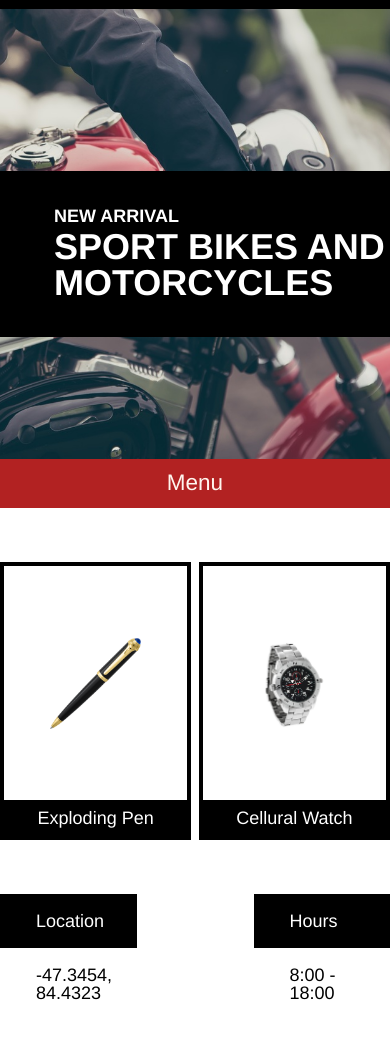
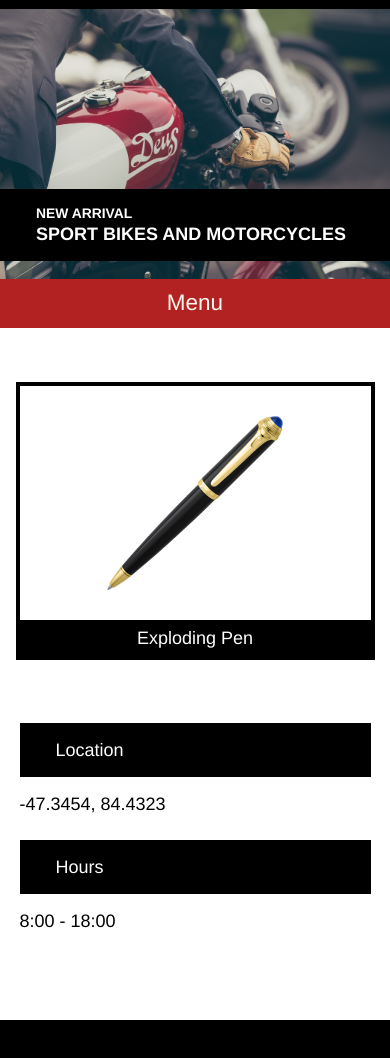
Before and after one commit to IrinaKostevich/codecademy-secret-agent-supply, a plain HTML site: page src/index.html in a window 390 px wide. Shown: the part 42-1100 px from the top of the page. Drawn offline with Linux system fonts and the light colour scheme.

Commit message:
Responsive design for 480px added

```diff
--- a/src/index.html
+++ b/src/index.html
@@ -40,35 +40,35 @@
                 <div class="goods-image">
                     <img src="./images/pen.png" alt="pen picture">
                 </div>
-                <span>Exploding Pen</span>
+                <span class="goods-description">Exploding Pen</span>
             </div>
             <div class="goods" id="apparel">
                 <div class="goods-image">
                     <img src="./images/watch.png" alt="cellural watch picture">
                 </div>
-                <span>Cellural Watch</span>
+                <span class="goods-description">Cellural Watch</span>
             </div>
             <div class="goods" id="eyewear">
                 <div class="goods-image">
                     <img src="./images/glasses.png" alt="sunglasses picture">
                 </div>
-                <span>Thermal Glasses</span>
+                <span class="goods-description">Thermal Glasses</span>
             </div>
         </section>
         <section class="contact l-cell" id="contact">
             <div class="contact-detail">
                 <span class="contact-detail-header">Location</span>
-                <span>-47.3454, 84.4323</span>
+                <span class="contact-detail-info">-47.3454, 84.4323</span>
             </div>
             <div class="contact-detail">
                 <span class="contact-detail-header">Hours</span>
-                <span>8:00 - 18:00</span>
+                <span class="contact-detail-info">8:00 - 18:00</span>
             </div>
         </section>
     </main>
     <footer class="footer">
         <div class="l-cell">
-            <span class="footer-copyright">&copy; Secret Agent Supply Inc.</span>
+            <p class="footer-copyright">&copy; Secret Agent Supply Inc.</p>
         </div>
     </footer>
 </body>
--- a/src/styles/components/banner.css
+++ b/src/styles/components/banner.css
@@ -18,13 +18,33 @@
     color: white;
 }
 
-.banner .banner-card-header {
+.banner .banner-card .banner-card-header {
     font-size: 1rem;
     font-weight: bold;
 }
 
-.banner .banner-card-body {
+.banner .banner-card .banner-card-body {
     margin-top: 0.25rem;
     font-size: 2rem;
     font-weight: bold;
 }
+
+@media only screen and (max-width: 480px) {
+    .banner {
+        height: 15rem;
+    }
+
+    .banner .banner-card {
+        top: 10rem;
+        width: 100%;
+        padding: 1rem 2rem;
+    }
+
+    .banner .banner-card .banner-card-header {
+        font-size: 0.77rem;
+    }
+
+    .banner .banner-card .banner-card-body {
+        font-size: 1rem;
+    }
+}
--- a/src/styles/components/contact.css
+++ b/src/styles/components/contact.css
@@ -4,16 +4,33 @@
     justify-content: space-between;
 }
 
-.contact-detail {
+.contact .contact-detail {
     width: 35%;
 }
 
-.contact-detail span {
+.contact .contact-detail .contact-detail-header {
     display: block;
     padding: 1rem 2rem;
-}
-
-.contact-detail-header {
     background-color: black;
     color: white;
 }
+
+.contact .contact-detail .contact-detail-info {
+    display: block;
+    padding: 1rem 0;
+}
+
+@media only screen and (max-width: 480px) {
+    .contact {
+        flex-direction: column;
+        align-items: center;
+    }
+
+    .contact .contact-detail {
+        width: 90%;
+    }
+
+    .contact .contact-detail .contact-detail-header {
+        margin-top: 0.5rem;
+    }
+}
--- a/src/styles/components/footer.css
+++ b/src/styles/components/footer.css
@@ -8,3 +8,9 @@
 .footer .footer-copyright {
     text-align: left;
 }
+
+@media only screen and (max-width: 480px) {
+    .footer .footer-copyright {
+        text-align: center;
+    }
+}
--- a/src/styles/components/goods.css
+++ b/src/styles/components/goods.css
@@ -16,7 +16,7 @@
     width: 50%;
 }
 
-.goods span {
+.goods .goods-description {
     display: block;
     padding: 0.5rem;
     text-align: center;
@@ -33,3 +33,13 @@
         display: none;
     }
 }
+
+@media only screen and (max-width: 480px) {
+    .goods {
+        width: 90%;
+    }
+
+    .goods:nth-child(n+2) {
+        display: none;
+    }
+}
--- a/src/styles/layout/collection.css
+++ b/src/styles/layout/collection.css
@@ -4,3 +4,9 @@
     align-items: center;
     flex-wrap: wrap;
 }
+
+@media only screen and (max-width: 480px) {
+    .l-collection {
+        justify-content: center;
+    }
+}
```
